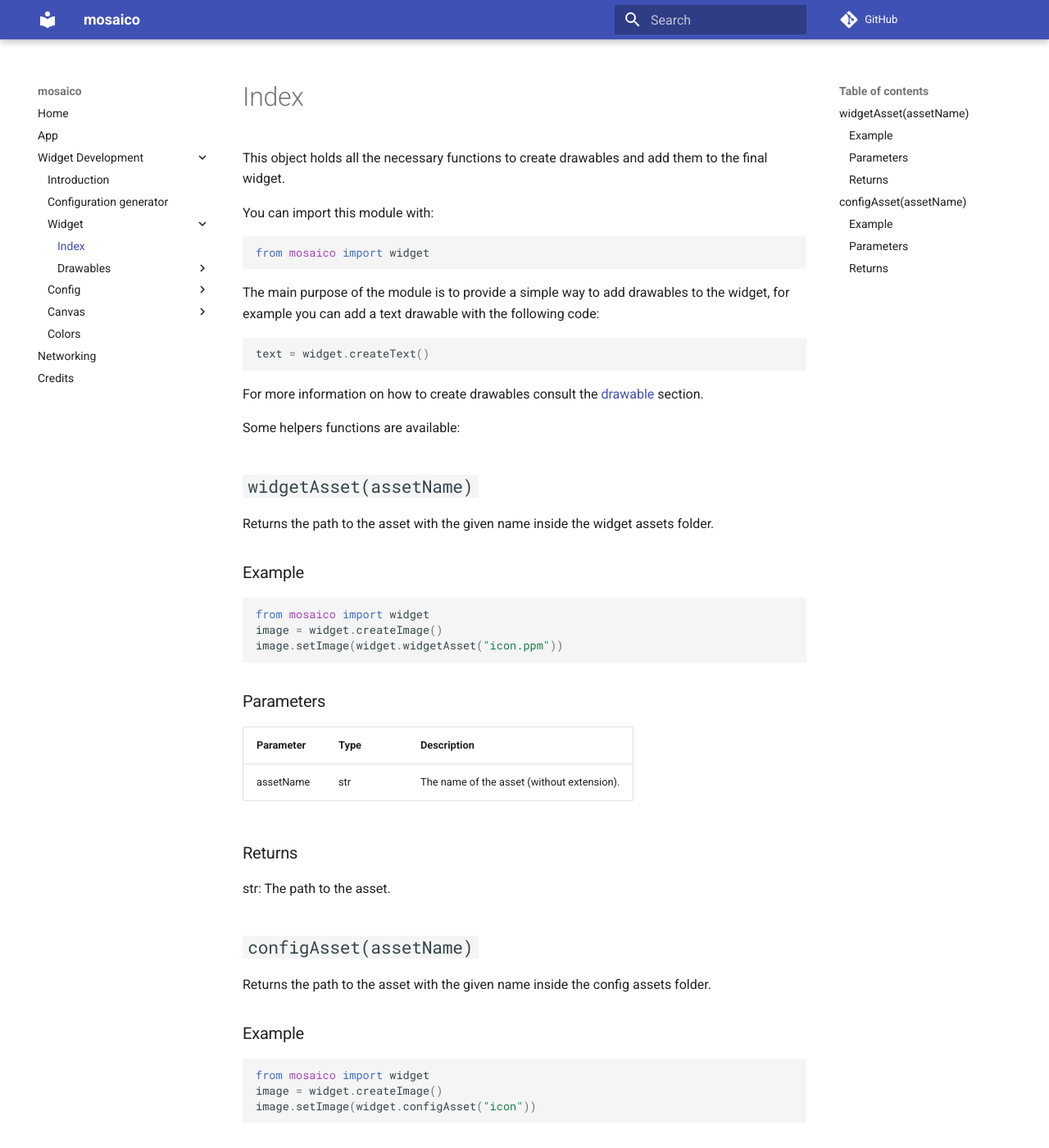
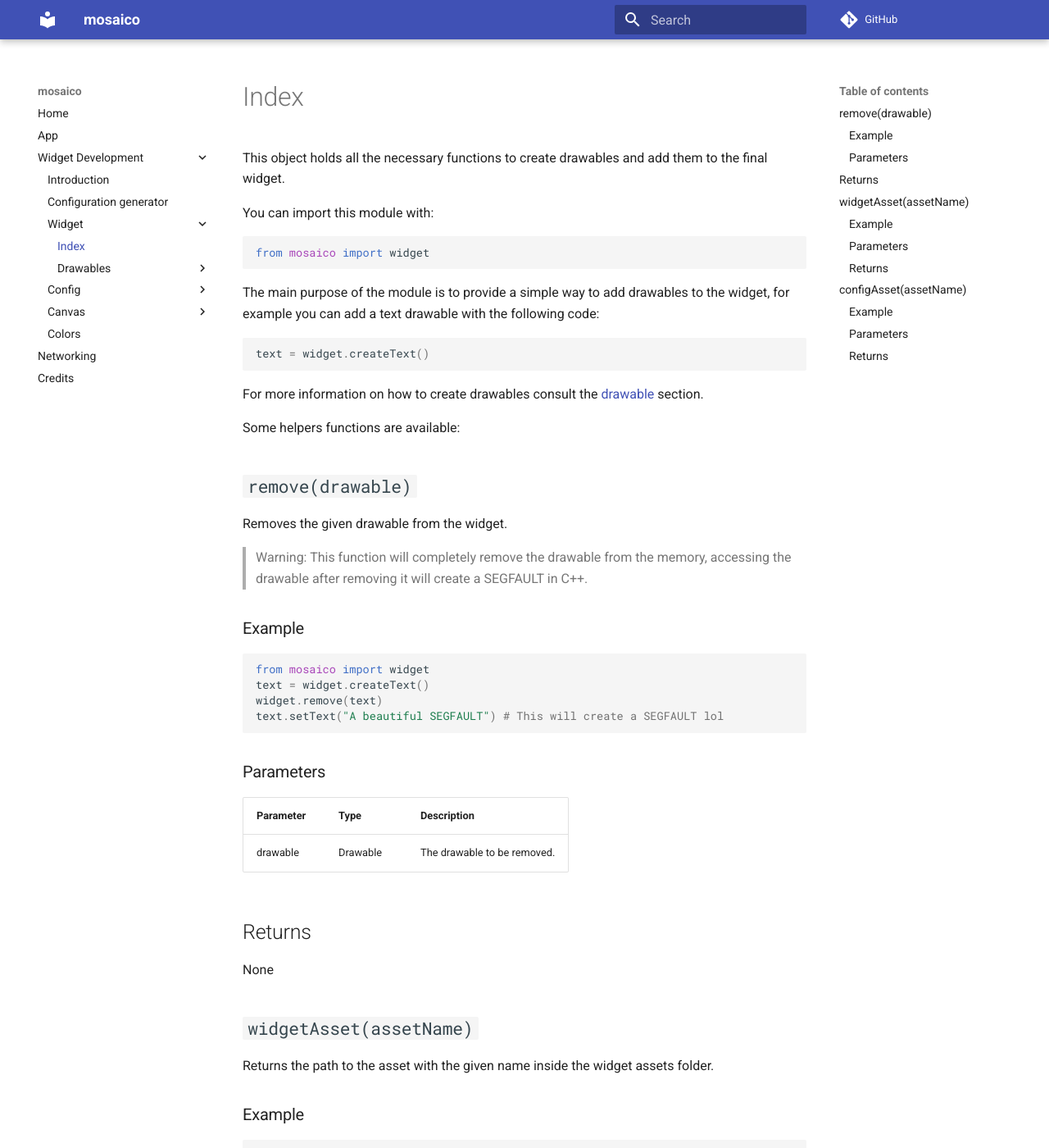
Before and after one commit to mosaico-matrix/mosaico-docs, an MkDocs documentation site: the page built from docs/widget-development/widget/index.md, in a window 1280 px wide and 1400 px high. Shown: the whole window at 82% size. Built offline with MkDocs 1.6.1 and Material for MkDocs 9.7.7, drawn with Linux system fonts in a browser that asks for light colours; comment, search, counter and statistics services are not loaded.

Commit message:
Remove drawable

````diff
--- a/docs/widget-development/widget/index.md
+++ b/docs/widget-development/widget/index.md
@@ -15,6 +15,28 @@ text = widget.createText()
 For more information on how to create drawables consult the [drawable](/widget-development/widget/drawables/drawable) section.
 
 Some helpers functions are available:
+
+## `remove(drawable)`
+Removes the given drawable from the widget.
+> Warning: This function will completely remove the drawable from the memory, accessing
+> the drawable after removing it will create a SEGFAULT in C++.
+
+### Example
+
+```python
+from mosaico import widget
+text = widget.createText()
+widget.remove(text)
+text.setText("A beautiful SEGFAULT") # This will create a SEGFAULT lol
+```
+
+### Parameters
+| Parameter | Type | Description                                |
+| --------- | ---- |--------------------------------------------|
+| drawable  | Drawable | The drawable to be removed. |
+
+## Returns
+None
 
 ## `widgetAsset(assetName)`
 Returns the path to the asset with the given name inside the widget assets folder.
````
